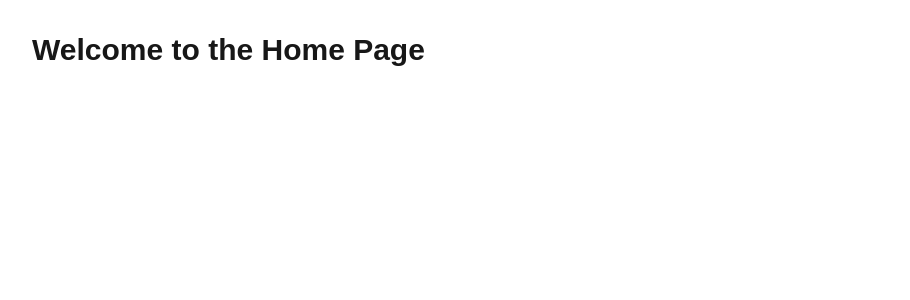
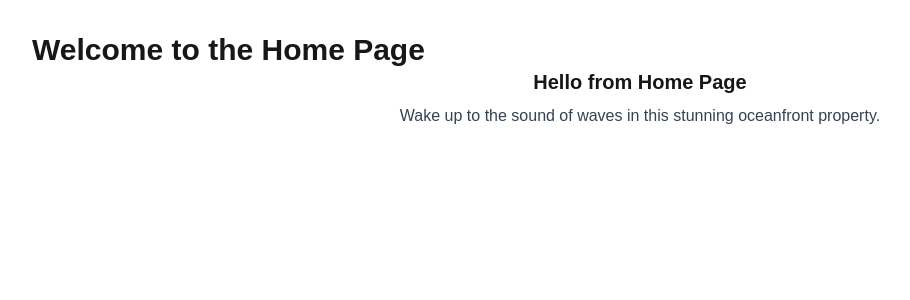
Before and after one commit to SHEMA-IRADUKUNDA-Daniel/alx-project-0x02-setup, a Next.js app in the folder alx-project-0x02/: page /home in a window 1280 px wide. Shown: the top 300 px of the page, without its empty margins (0-910 px from the left). Built offline with nearby package versions, Linux system fonts and the light colour scheme.

Commit message:
creating resusable card component

```diff
--- a/alx-project-0x02/pages/home.tsx
+++ b/alx-project-0x02/pages/home.tsx
@@ -1,9 +1,14 @@
 import React from "react";
+import Card from "@/components/layout/Card";
 
 const HomePage = () => {
   return (
     <div className="p-8">
       <h1 className="text-3xl font-bold">Welcome to the Home Page</h1>
+      <Card
+        title="Hello from Home Page"
+        content="Wake up to the sound of waves in this stunning oceanfront property."
+      ></Card>
     </div>
   );
 };
```
